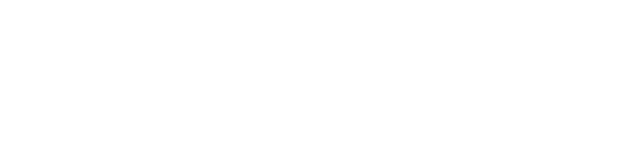
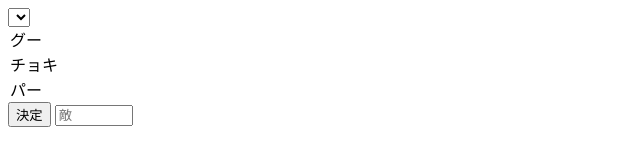
Before and after one commit to ridoramaru/TEST, a plain HTML site: page index.html in a window 1280 px wide. Shown: the whole page, without its empty margins (0-640 px from the left). Drawn offline with Linux system fonts and the light colour scheme.

Commit message:
htmlまでいった

```diff
--- a/index.html
+++ b/index.html
@@ -6,6 +6,17 @@
     <title>Document</title>
 </head>
 <body>
+    <select class="choices"></select>
+        <option class="rook"value="グー">グー</option>
+        <option class="scissors"value="チョキ">チョキ</option>
+        <option class="paper"value="パー">パー</option>
+</select>
 
+<button class="btn">決定</button>
+
+<input class="enemy"type="text" readonly placeholder="敵" style="width:70px;">
+
+<div class="result"></div>
+    <script src="index.js"></script>
 </body>
 </html>
```
